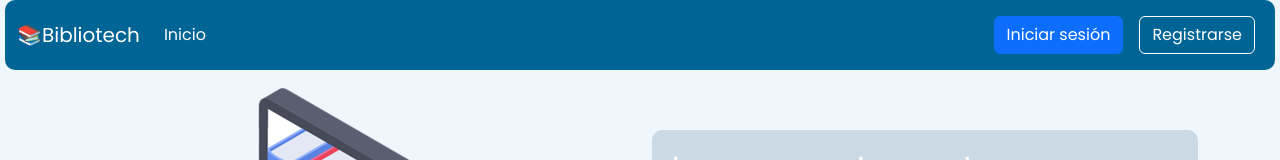
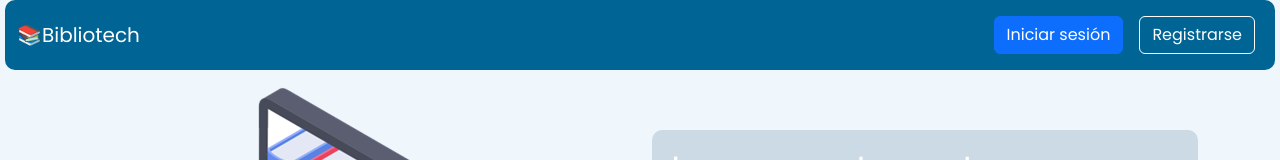
Before and after one commit to francogcn/TP-FS-SILICON-2024-G1, a React (Vite) app in the folder frontend/: page /login in a window 1280 px wide. Shown: the top 160 px of the page. Built offline with nearby package versions, Linux system fonts and the light colour scheme.

Commit message:
renderizado condicional #2

```diff
--- a/frontend/src/components/Menu.jsx
+++ b/frontend/src/components/Menu.jsx
@@ -17,10 +17,20 @@ export default function Menu() {
       }
   });
 
+
+  // si no hay token y el usuario no está en las páginas de login o signup, se redirige al login
+  // (esto puede ser un método provisorio antes de filtrar por token en los servicios de la web)
+  useEffect(() => {
+    if (!token && window.location.pathname !== '/login' && window.location.pathname !== '/signup') {
+      navigate("/login");
+    }
+  }, [token]); // se vuelve a ejecutar si cambia el estado del token
+
+
   function logout() {
       sessionStorage.removeItem('token');
-      setToken("");
-      navigate('/');
+      setToken(""); // limpiar el estado local
+      navigate('/'); // redirigir al inicio
   }
 
 if (token !== "" && token !== null) {
@@ -105,14 +115,7 @@ if (token !== "" && token !== null) {
             <span className="navbar-toggler-icon"></span>
           </button>
           <div className="collapse navbar-collapse" id="navbarNavDropdown">
-            <ul className="navbar-nav">
-              <li className="nav-item">
-                <NavLink className="nav-link" to="/">
-                  Inicio
-                </NavLink>
-              </li>
 
-            </ul>
           </div>
           {/* Aquí agregamos los botones "Iniciar sesión" y "Registrarse" */}
           <div className="d-flex">
```
